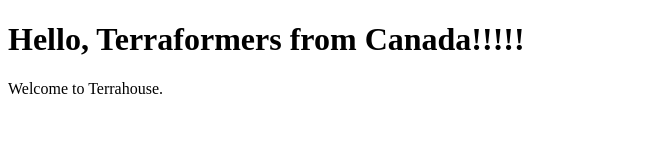
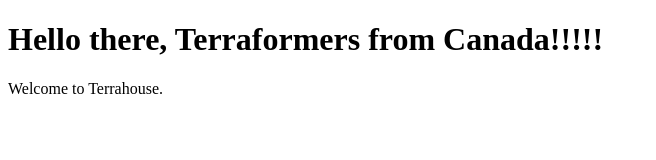
Before and after one commit to shivadns88/terraform-beginner-bootcamp-2023, a plain HTML site: page public/index.html in a window 1280 px wide. Shown: the whole page, without its empty margins (0-656 px from the left). Drawn offline with Linux system fonts and the light colour scheme.

```diff
--- a/public/index.html
+++ b/public/index.html
@@ -4,7 +4,7 @@
     <title>Hello, Terraformers!</title>
 </head>
 <body>
-    <h1>Hello, Terraformers from Canada!!!!!</h1>
+    <h1>Hello there, Terraformers from Canada!!!!!</h1>
     <p>Welcome to Terrahouse.</p>
 </body>
 </html>
```
Also changed, not shown: 4 other files.
